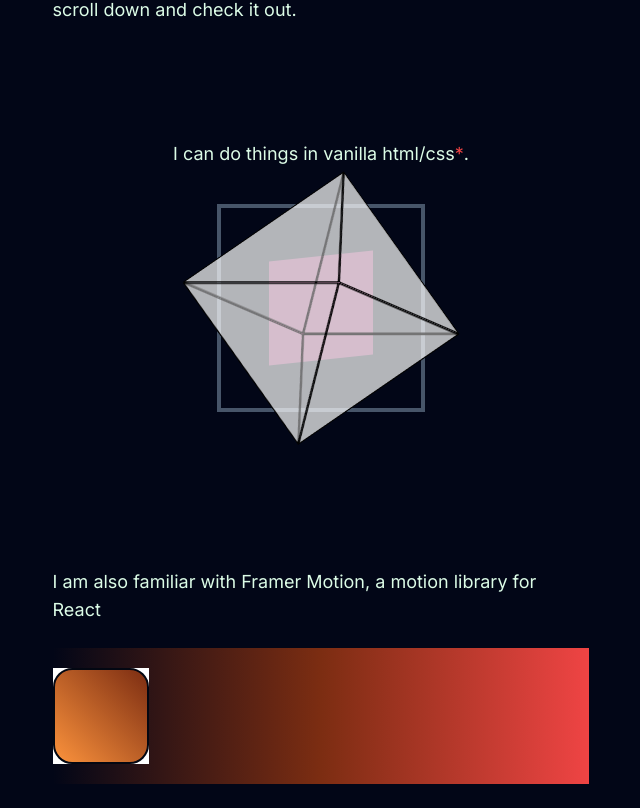
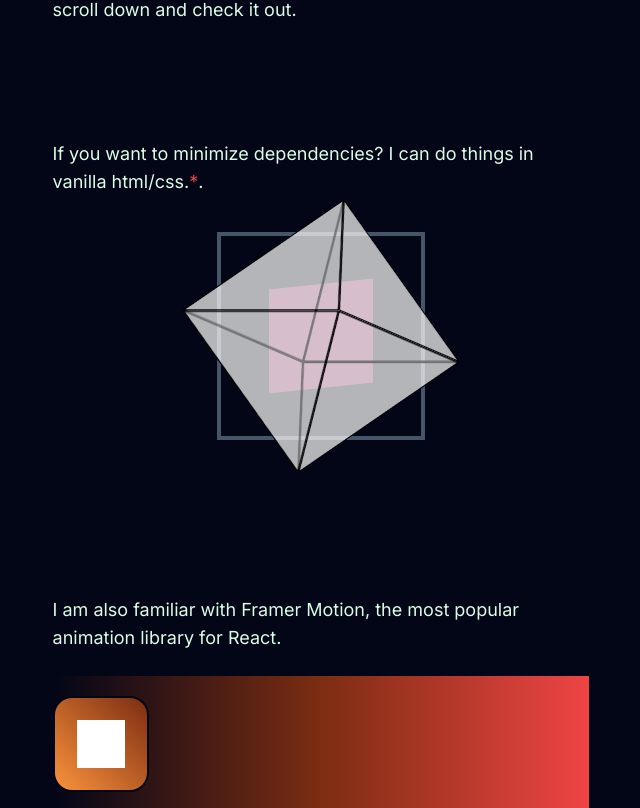
Before and after one commit to adamdelcano/adamdelcano.github.io, a Next.js app: page / in a window 1280 px wide. Shown: the part 552-1360 px from the top of the page, without its empty margins (319-959 px from the left). Built offline with nearby package versions, Linux system fonts and the light colour scheme.

Commit message:
Fixed animation issues.

```diff
--- a/src/app/page.tsx
+++ b/src/app/page.tsx
@@ -1,6 +1,6 @@
 "use client";
 import Image from "next/image";
-import { useEffect, useRef } from "react";
+import { useState, useEffect, useRef } from "react";
 import Typed from "typed.js";
 import Link from "next/link";
 import { motion } from "framer-motion";
@@ -12,8 +12,16 @@ import Spinner from "@/components/Spinner/Spinner";
 import adamPic from "/public/adam.jpeg";
 import adamTransparent from "/public/adam_transparent_bg.png";
 import testAvatar from "/public/test_avatar.webp";
+import { s } from "framer-motion/client";
 
 export default function Home() {
+  const barWidth = useRef<null|HTMLDivElement>(null);
+  const [ width, setWidth ]  = useState(0);
+
+  useEffect(() => {
+    if (barWidth.current) {
+       setWidth(barWidth.current!.offsetWidth);
+  }}, [barWidth.current?.offsetWidth]);
   return (
     <main className="flex max-w-full flex-col items-center">
       <div className="text-green-100 sm:w-2/3 my-12">
@@ -62,12 +70,12 @@ export default function Home() {
         </div>
         <div className="flex flex-col justify-evenly my-20 py-5">
           <p className="mx-auto">
-            I can do things in vanilla html/css
+            If you want to minimize dependencies? I can do things in vanilla html/css.
             <span className="text-red-500 has-tooltip">
               *
               <span className="tooltip text-green-200">
                 This is <em>technically</em> using TailwindCSS&apos; preset
-                colors/distances.
+                colors/distances- but I can do without.
               </span>
             </span>
             .
@@ -76,9 +84,9 @@ export default function Home() {
         </div>
         <div className="flex flex-col justify-evenly my-20 py-5">
           <p className="mb-6 mx-auto">
-            I am also familiar with Framer Motion, a motion library for React
+            I am also familiar with Framer Motion, the most popular animation library for React.
           </p>
-          <div className="flex bg-gradient-to-r from-slate-950 to-red-500 via-orange-900 flex-row py-5 size-full">
+          <div className="bg-gradient-to-r from-slate-950 to-red-500 via-orange-900 flex-row py-5 size-full" ref={barWidth} >
             <motion.div
               className="bg-gradient-to-bl from-orange-900 to-orange-400 size-24 border-2 border-gray-950 absolute"
               animate={{
@@ -95,12 +103,46 @@ export default function Home() {
               }}
             />
             <motion.div
+              className="size-24 absolute"
+              animate={{
+                x: [0, `calc(${width / 8}px - 12.5%)`, 0],
+                rotate: [0, 180, 0],
+                scale: [0/8, 0.125, 0/8],
+                borderRadius: ["0%", "50%", "0%"],
+                backgroundColor: ["#ffffff", "#7f1d1d", "#ffffff"],
+              }}
+              transition={{ duration: 2, repeat: Infinity, repeatDelay: 1 }}
+            />
+            <motion.div
+              className="size-24 absolute"
+              animate={{
+                x: [0, `calc(${width / 4}px - 25%)`, 0],
+                rotate: [0, 180, 0],
+                scale: [0.125, 0.25, 0.125],
+                borderRadius: ["0%", "50%", "0%"],
+                backgroundColor: ["#ffffff", "#7f1d1d", "#ffffff"],
+              }}
+              transition={{ duration: 2, repeat: Infinity, repeatDelay: 1 }}
+            />
+            <motion.div
+              className="size-24 absolute"
+              animate={{
+                x: [0, `calc(${width / 2}px - 50%)`, 0],
+                rotate: [0, 180, 0],
+                scale: [0.25, 0.5, 0.25],
+                borderRadius: ["0%", "50%", "0%"],
+                backgroundColor: ["#ffffff", "#7f1d1d", "#ffffff"],
+              }}
+              transition={{ duration: 2, repeat: Infinity, repeatDelay: 1 }}
+            />
+            <motion.div
               className="size-24"
               animate={{
-                x: [0, 400, 0],
+                x: [0, `calc(${width}px - 100%)`, 0],
                 rotate: [0, 180, 0],
+                scale: [0.5, 1, 0.5],
                 borderRadius: ["0%", "50%", "0%"],
-                backgroundColor: ["#ffffff", "#7f1d1d", "#b91c1c", "#ffffff"],
+                backgroundColor: ["#ffffff", "#7f1d1d", "#ffffff"],
               }}
               transition={{ duration: 2, repeat: Infinity, repeatDelay: 1 }}
             />
```
